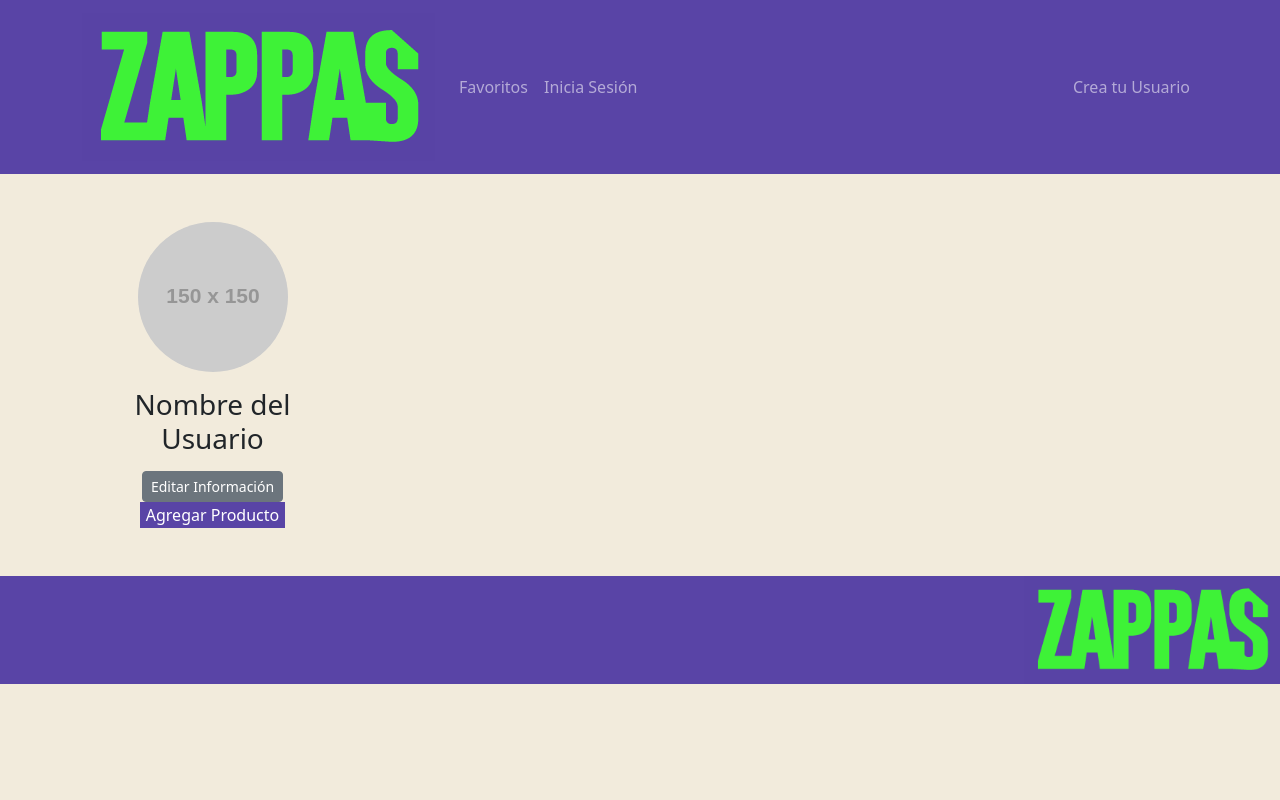
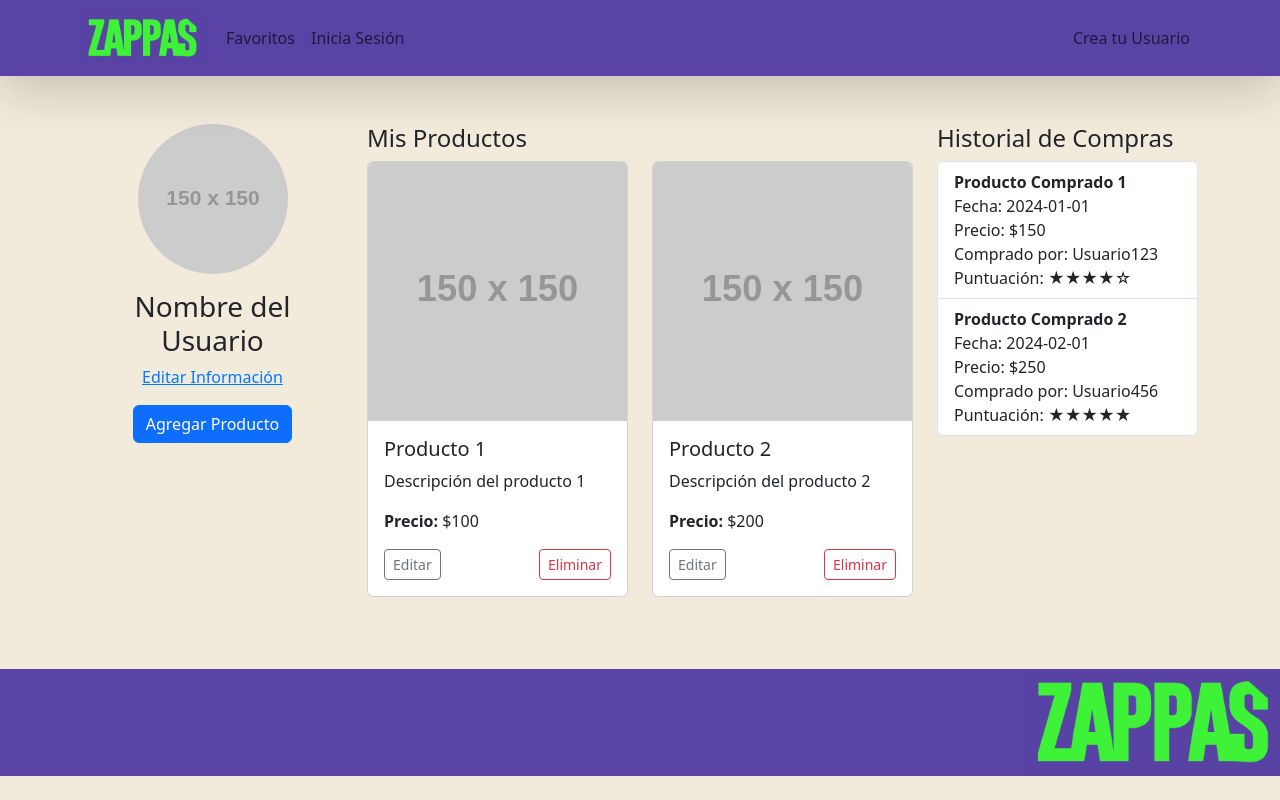
Before and after one commit to DICAVI86/ProyectoFinal_G60_Zappas, a React (Vite) app in the folder frontend/: page /perfil in a window 1280 px wide. Built offline with nearby package versions, Linux system fonts and the light colour scheme.

Commit message:
Se realizaron cmabios en el frontend de las vistas de Perfil, Home, Favoritos,Detalle de Producto y componentes.

```diff
--- a/frontend/src/App.css
+++ b/frontend/src/App.css
@@ -20,31 +20,14 @@ main {
     flex: 1;
 }
 
+h1 {
+    color: #3EF238 !important;
+}
+
 .custom-body-bg {
     background-color: #F2EBDC;
     min-height: 100vh;
     flex-direction: column;
-}
-
-.custom-navbar-bg {
-    background-color: #5944A6;
-}
-
-.custom-button {
-    background-color: #5944A6 !important;
-    color: white !important;
-    border: none !important;
-
-}
-
-.custom-button:hover {
-    background-color: #8E79D9 !important;
-    color: white !important;
-}
-
-.custom-navbar-align {
-    display: flex !important;
-    justify-content: right !important;
 }
 
 .custom-card-item-cart {
@@ -87,3 +70,22 @@ main {
   .remove-button:hover {
     color: darkred;
   }
+
+  .custom-navbar {
+    background-color: #5944A6; /* Color de fondo proporcionado */
+    color: white !important;
+  }
+
+  .nav-link-hover {
+    color: white;
+    transition: color 0.3s ease;
+  }
+
+  .nav-link-hover:hover {
+    color: #f2ebdc; /* Color para el hover */
+  }
+
+  .badge {
+    font-size: 0.9rem;
+    padding: 0.3rem 0.6rem;
+  }
--- a/frontend/src/App.jsx
+++ b/frontend/src/App.jsx
@@ -32,7 +32,7 @@ function App() {
           <Route path="/perfil" element={<Perfil />} />
           <Route path="/crearusuario" element={<CrearUsuario />} />
           <Route path="/crearproducto" element={<CrearProducto />} />
-          <Route path="/detalleproducto" element={<DetalleProducto />} />
+          <Route path="/detalle/:id" element={<DetalleProducto />} />
           <Route path="/favoritos" element={<Favoritos />} />
           <Route path="/carro" element={<Carro />} />
         </Routes>
--- a/frontend/src/components/CardZapa.jsx
+++ b/frontend/src/components/CardZapa.jsx
@@ -2,6 +2,7 @@ import React, { useState, useEffect, useContext } from "react";
 import { useCart } from "../context/cartContext";
 import { FavoritosContext } from "../context/favoritosContext";
 import { useNavigate } from "react-router-dom";
+import { Container, Form, Row, Col } from 'react-bootstrap';
 
 function CardZapa({ product }) {
   const { addToCart } = useCart();
@@ -60,7 +61,7 @@ function CardZapa({ product }) {
             Agregar al carrito
           </button>
 
-          <button className="btn btn-primary m-1 custom-button" onClick={handleViewDetail}>
+          <button className="btn btn-primary m-1 custom-button" onClick={() => navigate(`/detalle/${product.id}`)}>
             Detalle
           </button>
 
--- a/frontend/src/components/Navegador.jsx
+++ b/frontend/src/components/Navegador.jsx
@@ -1,67 +1,88 @@
-import Container from 'react-bootstrap/Container';
-import Nav from 'react-bootstrap/Nav';
-import Navbar from 'react-bootstrap/Navbar';
-import { Link } from 'react-router-dom';
-import { useAuth } from '../context/authContext'; // Importamos el hook para el contexto
-import { useCart } from '../context/cartContext'; // Importamos el hook del contexto del carrito
-import logoPrimary from '../assets/logo_primary.png'
+import React from "react";
+import Container from "react-bootstrap/Container";
+import Nav from "react-bootstrap/Nav";
+import Navbar from "react-bootstrap/Navbar";
+import { Link } from "react-router-dom";
+import { useAuth } from "../context/authContext";
+import { useCart } from "../context/cartContext";
+import logoPrimary from "../assets/logo_primary.png";
 
 function Navegador() {
-  const { isLoggedIn, login, logout } = useAuth(); // Usamos el hook para el contexto de autenticación
-  const { cart } = useCart(); // Usamos el hook para acceder al carrito
+  const { isLoggedIn, login, logout } = useAuth();
+  const { cart } = useCart();
 
-  // Función para manejar el cierre de sesión
   const handleLogout = () => {
-    logout(); // Cerrar sesión usando el contexto
+    logout();
   };
 
-  // Calcular la cantidad total de productos en el carrito
   const getTotalItemsInCart = () => {
     return cart.reduce((total, item) => total + item.quantity, 0);
   };
 
   return (
-    <>
-      <Navbar className="custom-navbar-bg" expand="lg" data-bs-theme="dark">
-        <Container className='custom-navbar-align'>
+    <Navbar className="custom-navbar shadow-lg" expand="lg" sticky="top">
+      <Container>
         {/* Logo */}
         <Navbar.Brand as={Link} to="/">
           <img
             src={logoPrimary}
             alt="Logo Marca Zappas"
-
+            style={{ width: "120px", height: "auto" }}
           />
         </Navbar.Brand>
 
-          {/* Siempre visible el botón de hamburguesa (toggle) */}
+        {/* Toggle para pantallas pequeñas */}
         <Navbar.Toggle aria-controls="navbar-nav" />
 
-          {/* El menú que se pliega o expande */}
+        {/* Menú Expandible */}
         <Navbar.Collapse id="navbar-nav">
           <Nav className="me-auto">
-              {/* Enlace a Favoritos */}
-              <Nav.Link as={Link} to="/favoritos">Favoritos</Nav.Link>
-              {/* Enlace Carrito de Compras */}
-              <Nav.Link as={Link} to={isLoggedIn ? "/carro" : "/iniciosesion"}>
-                {isLoggedIn
-                  ? `Carrito de Compras (${getTotalItemsInCart()})`
-                  : "Inicia Sesión"}
+            {/* Favoritos */}
+            <Nav.Link as={Link} to="/favoritos" className="nav-link-hover">
+              Favoritos
+            </Nav.Link>
+            {/* Carrito */}
+            <Nav.Link
+              as={Link}
+              to={isLoggedIn ? "/carro" : "/iniciosesion"}
+              className="nav-link-hover"
+            >
+              {isLoggedIn ? (
+                <>
+                  Carrito de Compras{" "}
+                  <span className="badge bg-primary">
+                    {getTotalItemsInCart()}
+                  </span>
+                </>
+              ) : (
+                "Inicia Sesión"
+              )}
             </Nav.Link>
           </Nav>
-            {/* Menú hamburguesa adicional */}
           <Nav>
-              <Nav.Link as={Link} to={isLoggedIn ? "/perfil" : "/crearusuario"}>
-                {isLoggedIn ? "Usuario" : "Crea tu Usuario"}
+            {/* Perfil */}
+            <Nav.Link
+              as={Link}
+              to={isLoggedIn ? "/perfil" : "/crearusuario"}
+              className="nav-link-hover"
+            >
+              {isLoggedIn ? "Perfil" : "Crea tu Usuario"}
             </Nav.Link>
-              {/* Botón de Cerrar Sesión */}
+            {/* Cerrar Sesión */}
             {isLoggedIn && (
-                <Nav.Link as={Link} to="/" onClick={handleLogout}>Cerrar Sesión</Nav.Link>
+              <Nav.Link
+                as={Link}
+                to="/"
+                onClick={handleLogout}
+                className="nav-link-hover"
+              >
+                Cerrar Sesión
+              </Nav.Link>
             )}
           </Nav>
         </Navbar.Collapse>
       </Container>
     </Navbar>
-    </>
   );
 }
 
--- a/frontend/src/views/CrearUsuario.jsx
+++ b/frontend/src/views/CrearUsuario.jsx
@@ -1,5 +1,5 @@
 import React, { useState } from 'react';
-import Button from 'react-bootstrap/Button';
+import {Button, Container} from 'react-bootstrap';
 import Col from 'react-bootstrap/Col';
 import Form from 'react-bootstrap/Form';
 import Row from 'react-bootstrap/Row';
@@ -71,7 +71,7 @@ function CrearUsuario() {
   };
 
   return (
-    <div className='m-5'>
+    <Container className='m-5'>
       <Form onSubmit={handleSubmit}>
         <h1>Crear Usuario</h1>
         {error && <div className="alert alert-danger">{error}</div>}
@@ -187,7 +187,7 @@ function CrearUsuario() {
           Registrar
         </Button>
       </Form>
-    </div>
+    </Container>
   );
 }
 
--- a/frontend/src/views/DetalleProducto.jsx
+++ b/frontend/src/views/DetalleProducto.jsx
@@ -1,35 +1,151 @@
-import React from 'react';
-import { useLocation, useNavigate } from 'react-router-dom';
+import React, { useEffect, useState } from 'react';
+import { useParams, useNavigate } from 'react-router-dom';
+import { Container, Row, Col, Button, Form, Card } from 'react-bootstrap';
 
 function DetalleProducto() {
-  const location = useLocation();
-  const navigate = useNavigate(); // Inicializamos el hook useNavigate
-  const { product } = location.state || {}; // Obtenemos los datos del producto desde el state
+  const { id } = useParams();
+  const navigate = useNavigate();
+  const [product, setProduct] = useState(null);
+  const [error, setError] = useState(null);
+  const [forum, setForum] = useState([]); // Estado para el foro
+  const [newQuestion, setNewQuestion] = useState(''); // Nueva pregunta
+
+  const generateProducts = () => {
+    const products = [];
+    for (let i = 1; i <= 90; i++) {
+      products.push({
+        id: i,
+        name: `Producto ${i}`,
+        description: `Descripción del producto ${i}`,
+        price: (Math.random() * (200 - 50) + 50).toFixed(2),
+        image_url: 'https://via.placeholder.com/300',
+        condition: i % 2 === 0 ? 'Nuevo' : 'Usado',
+        created_at: '2024-01-01',
+      });
+    }
+    return products;
+  };
+
+  useEffect(() => {
+    const productos = generateProducts();
+    const productoEncontrado = productos.find((p) => p.id === parseInt(id));
+
+    if (!productoEncontrado) {
+      setError('Producto no encontrado');
+    } else {
+      setProduct(productoEncontrado);
+    }
+  }, [id]);
+
+  const handleAddToCart = () => {
+    console.log(`Producto ${product.name} agregado al carrito`);
+  };
+
+  const handlePostQuestion = () => {
+    if (newQuestion.trim()) {
+      setForum([...forum, { question: newQuestion, answer: null }]);
+      setNewQuestion('');
+    }
+  };
+
+  const handleAnswerQuestion = (index, answer) => {
+    const updatedForum = [...forum];
+    updatedForum[index].answer = answer;
+    setForum(updatedForum);
+  };
+
+  if (error) {
+    return <Container><p>{error}</p></Container>;
+  }
 
   if (!product) {
-    return <p>Producto no encontrado</p>;
+    return <Container><p>Cargando detalles del producto...</p></Container>;
   }
 
-  const handleDevolver = () => {
-    navigate('/'); // Navega a la página principal
-  };
+  return (
+    <Container className="detalle-producto mt-4">
+      <h2 className="text-left">Detalle del Producto</h2>
+      <Row className="mt-4">
+        {/* Columna de la imagen */}
+        <Col md={4}>
+          <Card>
+            <Card.Img variant="top" src={product.image_url} />
+          </Card>
+        </Col>
 
-  return (
-    <div className="detalle-producto m-4">
-      <h2>Detalle del Producto</h2>
-      <img src={product.image_url} alt={product.name} />
-      <h3>{product.name}</h3>
-      <p><strong>Condición:</strong> {product.condition}</p>
-      <p><strong>Descripción:</strong> {product.description}</p>
-      <p><strong>Precio:</strong> ${product.price}</p>
-      <p><strong>Fecha de creación:</strong> {new Date(product.created_at).toLocaleDateString()}</p>
+        {/* Columna de detalles */}
+        <Col md={4}>
+          <Card>
+            <Card.Body>
+              <Card.Title>{product.name}</Card.Title>
+              <Card.Text>
+                <strong>Condición:</strong> {product.condition}
+              </Card.Text>
+              <Card.Text>
+                <strong>Descripción:</strong> {product.description}
+              </Card.Text>
+              <Card.Text>
+                <strong>Precio:</strong> ${product.price}
+              </Card.Text>
+              <Card.Text>
+                <strong>Fecha de creación:</strong> {new Date(product.created_at).toLocaleDateString()}
+              </Card.Text>
+            </Card.Body>
+          </Card>
+        </Col>
 
-      <div className="d-flex justify-content-left mt-4">
-        <button className="btn btn-secondary" onClick={handleDevolver}>
-          volver
-        </button>
-      </div>
-    </div>
+        {/* Columna de botones */}
+        <Col md={4} className="d-flex flex-column align-items-start">
+          <Button variant="primary" className="mb-2" onClick={handleAddToCart}>
+            Agregar al Carrito
+          </Button>
+          <Button variant="success" onClick={() => alert('Función pendiente')}>
+            Compra Inmediata
+          </Button>
+        </Col>
+      </Row>
+
+      {/* Zona del foro */}
+      <Row className="mt-5">
+        <Col>
+          <h4>Foro de Preguntas y Respuestas</h4>
+          <Form className="mb-3">
+            <Form.Group controlId="newQuestion">
+              <Form.Control
+                as="textarea"
+                rows={3}
+                placeholder="Escribe tu pregunta..."
+                value={newQuestion}
+                onChange={(e) => setNewQuestion(e.target.value)}
+              />
+            </Form.Group>
+            <Button variant="secondary" className="mt-2" onClick={handlePostQuestion}>
+              Enviar Pregunta
+            </Button>
+          </Form>
+
+          {forum.map((entry, index) => (
+            <Card key={index} className="mb-3">
+              <Card.Body>
+                <Card.Text><strong>Pregunta:</strong> {entry.question}</Card.Text>
+                {entry.answer ? (
+                  <Card.Text><strong>Respuesta:</strong> {entry.answer}</Card.Text>
+                ) : (
+                  <Form.Group controlId={`answer-${index}`}>
+                    <Form.Control
+                      as="textarea"
+                      rows={2}
+                      placeholder="Escribe tu respuesta..."
+                      onBlur={(e) => handleAnswerQuestion(index, e.target.value)}
+                    />
+                  </Form.Group>
+                )}
+              </Card.Body>
+            </Card>
+          ))}
+        </Col>
+      </Row>
+    </Container>
   );
 }
 
--- a/frontend/src/views/Home.jsx
+++ b/frontend/src/views/Home.jsx
@@ -1,5 +1,5 @@
 import React, { useState, useEffect } from 'react';
-import { Form, Row, Col } from 'react-bootstrap';
+import { Container, Form, Row, Col } from 'react-bootstrap';
 import CardZapa from '../components/CardZapa';
 
 function Home() {
@@ -82,11 +82,11 @@ function Home() {
   }, []);
 
   return (
-    <div className='m-5'>
+    <Container className='m-5'>
       <h1>Productos</h1>
 
       {/* Filtros y búsqueda */}
-      <Form inline className="mb-3">
+      <Form className="form-inline mb-3">
         <Row>
           <Col xs="auto">
             <Form.Control
@@ -143,7 +143,7 @@ function Home() {
       {filteredProducts.length <= productsToShow && (
         <div className="text-center mt-3">No hay más productos para mostrar.</div>
       )}
-    </div>
+    </Container>
   );
 }
 
--- a/frontend/src/views/Perfil.jsx
+++ b/frontend/src/views/Perfil.jsx
@@ -1,12 +1,74 @@
-import React, { useState, useEffect } from 'react';
+import React from "react";
+import { Container, Row, Col, Card, Button } from "react-bootstrap";
 
 function Perfil() {
+  // Simulación de datos de productos del usuario
+  const userProducts = [
+    {
+      id: 1,
+      name: "Producto 1",
+      description: "Descripción del producto 1",
+      price: 100,
+      image_url: "https://via.placeholder.com/150",
+    },
+    {
+      id: 2,
+      name: "Producto 2",
+      description: "Descripción del producto 2",
+      price: 200,
+      image_url: "https://via.placeholder.com/150",
+    },
+  ];
+
+  // Simulación de historial de compras
+  const purchaseHistory = [
+    {
+      id: 1,
+      name: "Producto Comprado 1",
+      date: "2024-01-01",
+      price: 150,
+      buyer: "Usuario123",
+      rating: 4,
+    },
+    {
+      id: 2,
+      name: "Producto Comprado 2",
+      date: "2024-02-01",
+      price: 250,
+      buyer: "Usuario456",
+      rating: 5,
+    },
+  ];
+
+  // Función para manejar la edición de información
+  const handleEditInfo = () => {
+    alert("Redirigiendo a la página para editar información.");
+    console.log("Editar información del usuario.");
+  };
+
+  // Función para manejar la edición de productos
+  const handleEditProduct = (productId) => {
+    alert(`Editando producto con ID: ${productId}`);
+    console.log(`Editando producto con ID: ${productId}`);
+  };
+
+  // Función para manejar la eliminación de productos
+  const handleDeleteProduct = (productId) => {
+    alert(`Eliminando producto con ID: ${productId}`);
+    console.log(`Eliminando producto con ID: ${productId}`);
+  };
+
+  // Función para renderizar estrellas de puntuación
+  const renderStars = (rating) => {
+    return "★".repeat(rating) + "☆".repeat(5 - rating);
+  };
+
   return (
-    <div>
-      <div className="container my-5">
-        <div className="row">
-          {/* Primera columna: Perfil del usuario */}
-          <div className="col-md-3 text-center">
+    <Container>
+      <Row className="my-5">
+        {/* Primera columna: Perfil del usuario */}
+        <Col md={3} className="text-center">
+          <div className="profile-photo-wrapper">
             <img
               src="https://via.placeholder.com/150"
               alt="Foto del Usuario"
@@ -18,25 +80,90 @@ function Perfil() {
                 borderRadius: "50%",
               }}
             />
-            <h3 className="mt-3">Nombre del Usuario</h3>
-            <button className="btn btn-secondary btn-sm mt-2">Editar Información</button>
-            <button className="custom-button">Agregar Producto</button>
           </div>
+          <h3 className="mt-3">Nombre del Usuario</h3>
+          <a
+            href="#"
+            onClick={(e) => {
+              e.preventDefault();
+              handleEditInfo();
+            }}
+            style={{ color: "#007bff", textDecoration: "underline", cursor: "pointer" }}
+          >
+            Editar Información
+          </a>
+          <Button variant="primary" className="mt-3">
+            Agregar Producto
+          </Button>
+        </Col>
 
-          {/* Otras tres columnas: Carts */}
+        {/* Segunda columna: Productos del usuario */}
+        <Col md={6}>
+          <h4>Mis Productos</h4>
+          {userProducts.length > 0 ? (
+            <Row>
+              {userProducts.map((product) => (
+                <Col key={product.id} md={6} className="mb-4">
+                  <Card>
+                    <Card.Img variant="top" src={product.image_url} />
+                    <Card.Body>
+                      <Card.Title>{product.name}</Card.Title>
+                      <Card.Text>{product.description}</Card.Text>
+                      <Card.Text>
+                        <strong>Precio:</strong> ${product.price}
+                      </Card.Text>
+                      <div className="d-flex justify-content-between">
+                        <Button
+                          variant="outline-secondary"
+                          size="sm"
+                          onClick={() => handleEditProduct(product.id)}
+                        >
+                          Editar
+                        </Button>
+                        <Button
+                          variant="outline-danger"
+                          size="sm"
+                          onClick={() => handleDeleteProduct(product.id)}
+                        >
+                          Eliminar
+                        </Button>
+                      </div>
+                    </Card.Body>
+                  </Card>
+                </Col>
+              ))}
+            </Row>
+          ) : (
+            <p>No tienes productos creados.</p>
+          )}
+        </Col>
 
-
-
-          <div className="col-md-3">
-
-          </div>
-
-        </div>
-      </div>
-
-
-    </div>
-  )
+        {/* Tercera columna: Historial de compras */}
+        <Col md={3}>
+          <h4>Historial de Compras</h4>
+          {purchaseHistory.length > 0 ? (
+            <ul className="list-group">
+              {purchaseHistory.map((purchase) => (
+                <li key={purchase.id} className="list-group-item">
+                  <strong>{purchase.name}</strong>
+                  <br />
+                  Fecha: {purchase.date}
+                  <br />
+                  Precio: ${purchase.price}
+                  <br />
+                  Comprado por: {purchase.buyer}
+                  <br />
+                  Puntuación: <span>{renderStars(purchase.rating)}</span>
+                </li>
+              ))}
+            </ul>
+          ) : (
+            <p>No tienes historial de compras.</p>
+          )}
+        </Col>
+      </Row>
+    </Container>
+  );
 }
 
-export default Perfil
+export default Perfil;
```
Also changed, not shown: frontend/src/views/Favoritos.jsx (+41 -4 lines). Lines whose indentation alone changed are shown as unchanged.
